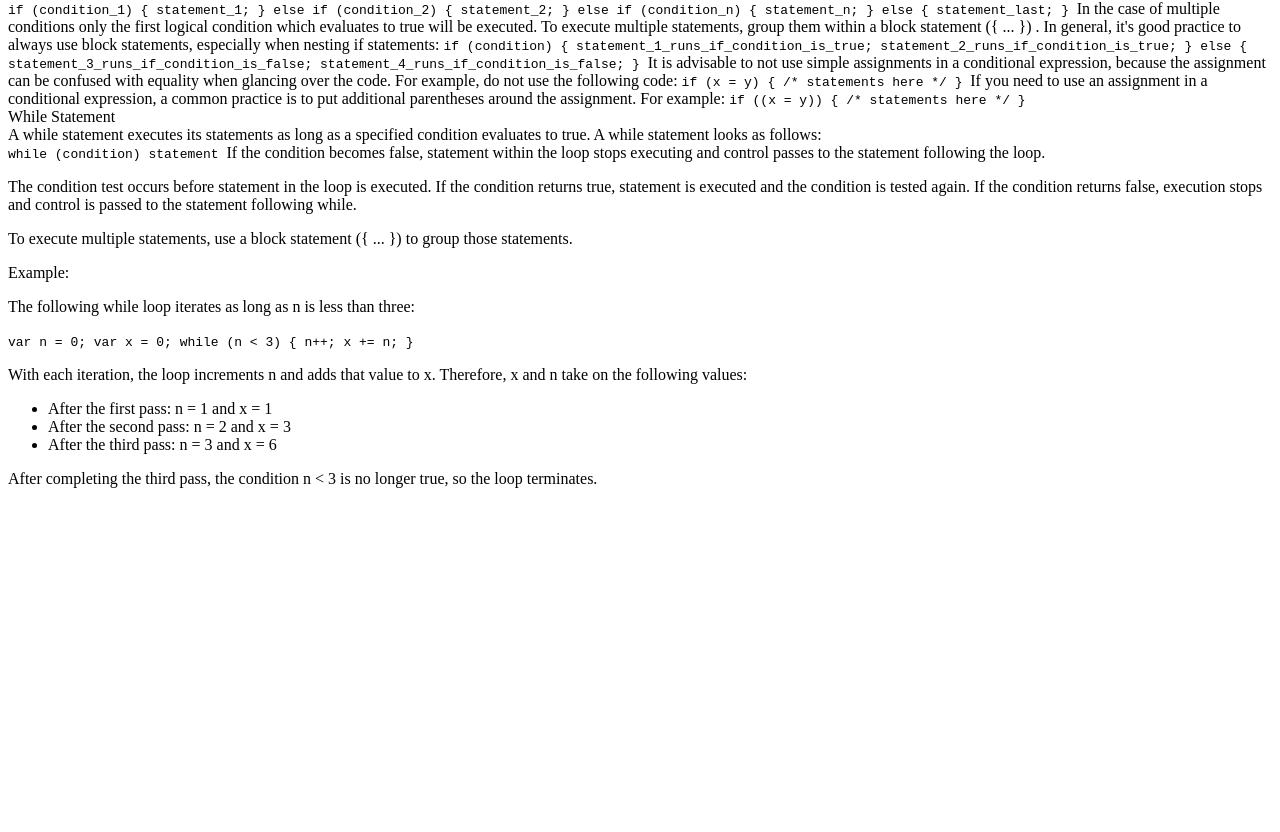
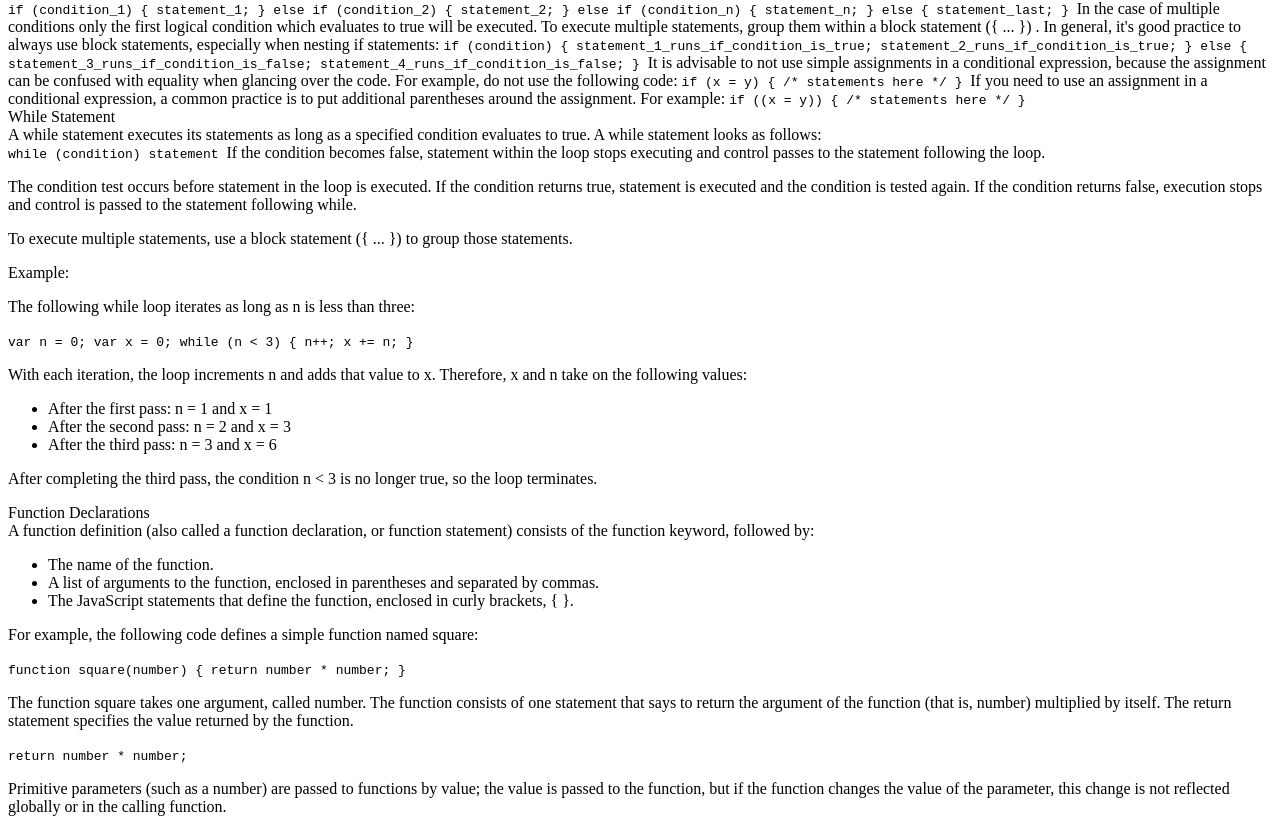
Before and after one commit to LAnselet/technicial-document-page, a plain HTML site: page index.html in a window 1280 px wide. Shown: the part 2264-3096 px from the top of the page. Before the commit the page ends 2768 px from the top, so only its background shows below. Drawn offline with Linux system fonts and the light colour scheme.

Commit message:
add function declarations section

```diff
--- a/index.html
+++ b/index.html
@@ -340,6 +340,36 @@
         true, so the loop terminates.
       </p>
     </section>
+
+    <!-- function declarations section -->
+    <section class="main-section" id="function_declarations">
+      <header>Function Declarations</header>
+      <article>
+        A function definition (also called a function declaration, or function statement) consists of the function keyword, followed by:
+      </article>
+
+      <ul>
+        <li>The name of the function.</li>
+        <li>A list of arguments to the function, enclosed in parentheses and separated by commas.</li>
+        <li>The JavaScript statements that define the function, enclosed in curly brackets, { }.</li>
+      </ul>
+
+      <p>
+        For example, the following code defines a simple function named square:
+      </p>
+      <code>
+        function square(number) { return number * number; }
+      </code>
+
+      <p>
+        The function square takes one argument, called number. The function consists of one statement that says to return the argument of the function (that is, number) multiplied by itself. The return statement specifies the value returned by the function.
+      </p>
+      <code>return number * number;</code>
+
+      <p>
+        Primitive parameters (such as a number) are passed to functions by value; the value is passed to the function, but if the function changes the value of the parameter, this change is not reflected globally or in the calling function.
+      </p>
+    </section>
   </main>
 
 </body>
```
